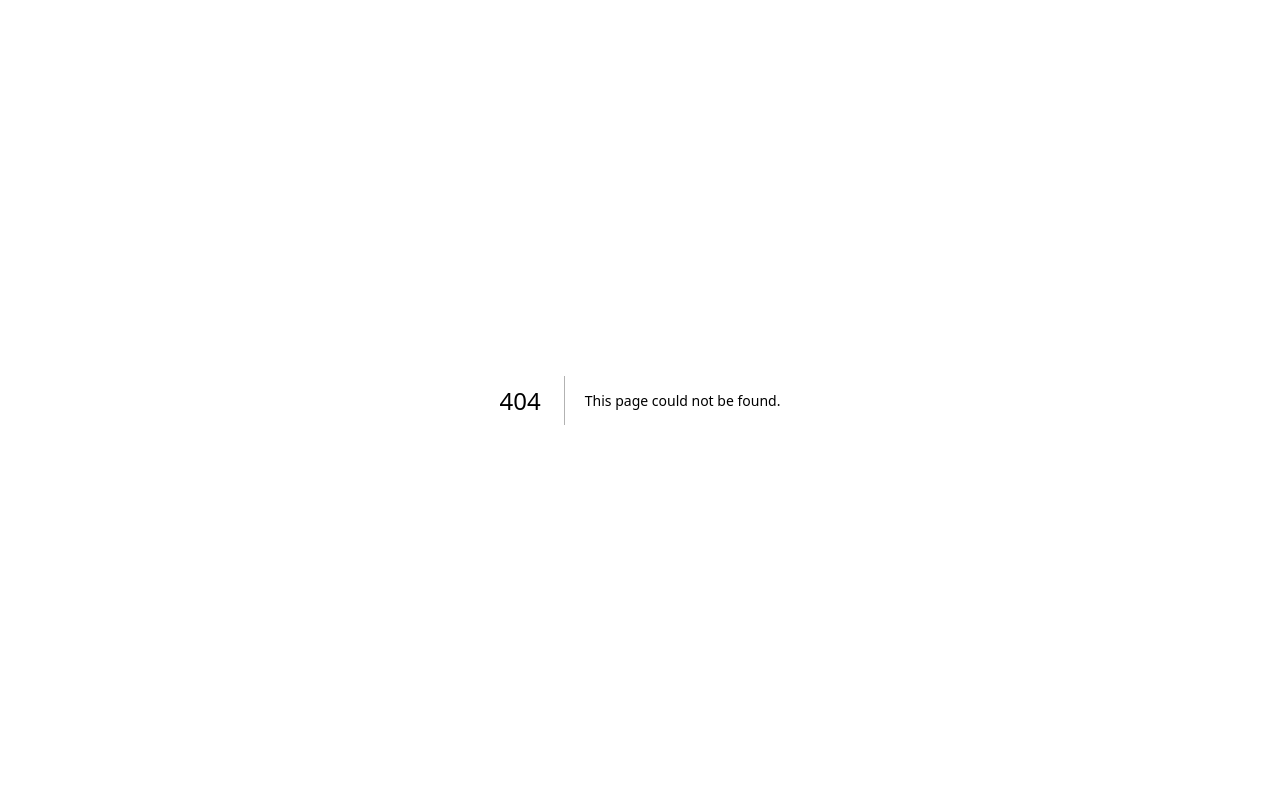
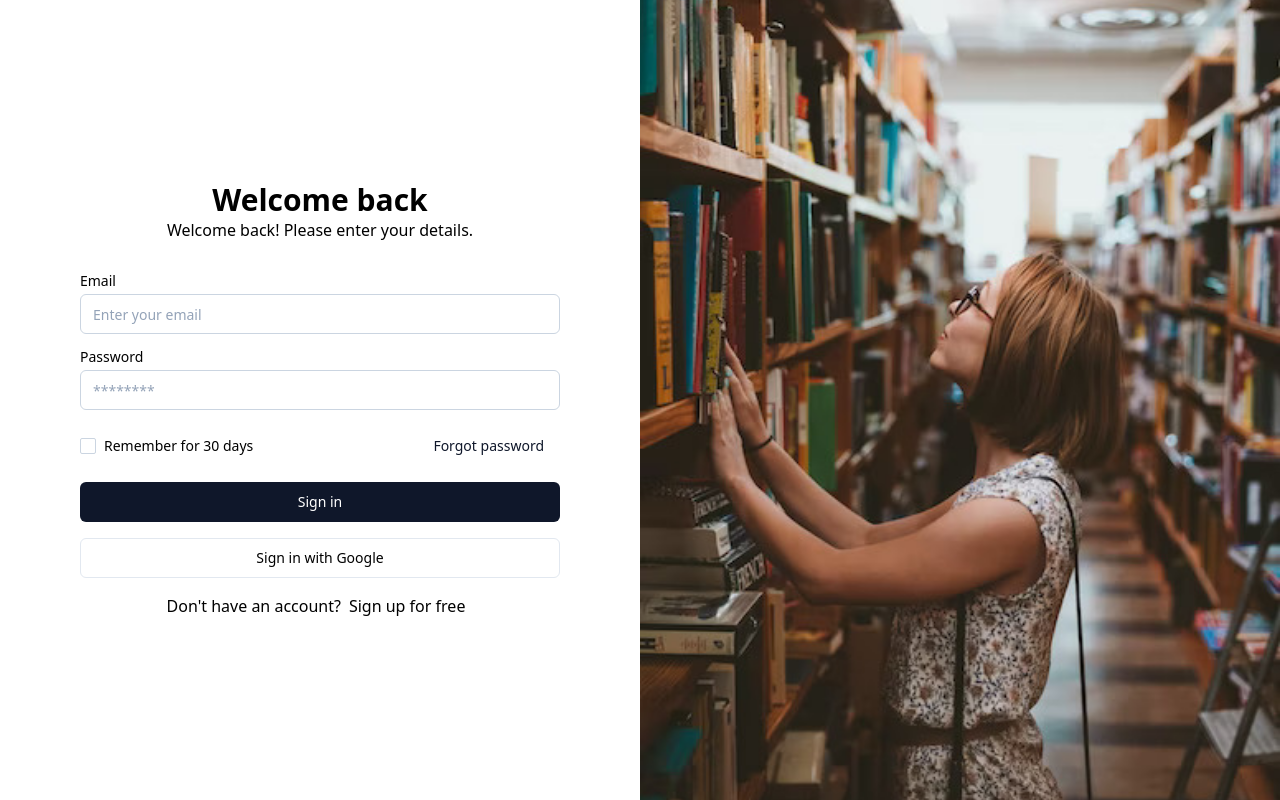
Before and after one commit to ZakMH/photo-hub, a Next.js app: page /login in a window 1280 px wide. Before the commit this address had no page. Built offline with nearby package versions, Linux system fonts and the light colour scheme.

Commit message:
Create login page

```diff
--- /dev/null
+++ b/src/app/login/page.tsx
@@ -0,0 +1,109 @@
+"use client";
+
+import { FormEvent, useState } from "react";
+import Image from "next/image";
+import { useRouter } from "next/navigation";
+// import { Button, Checkbox, Input, Label } from '@/components/ui';
+import { Button, Checkbox, Input, Label } from "../components/ui";
+
+export default function LoginPage() {
+  const { push } = useRouter();
+  const [error, setError] = useState("");
+  const [form, setForm] = useState({
+    email: "",
+    password: "",
+  });
+
+  const handleChange = (name: string, value: string) => {
+    setForm((prev) => ({
+      ...prev,
+      [name]: value,
+    }));
+  };
+
+  async function handleSubmit(e: FormEvent<HTMLFormElement>) {
+    try {
+      e.preventDefault();
+      if (!form.email || !form.password) {
+        return setError("Make sure to enter a valid email and password!");
+      }
+      console.log(form);
+      push("/");
+    } catch (error) {
+      setError("Something went wrong!");
+      console.log(error);
+    }
+  }
+
+  return (
+    <main className="w-full grid md:grid-cols-2">
+      <div className="container flex justify-center items-center flex-col gap-8">
+        <div className="text-center">
+          <h1 className="font-bold text-3xl">Welcome back</h1>
+          <p className="">Welcome back! Please enter your details.</p>
+        </div>
+        <div className="w-full">
+          <form onSubmit={handleSubmit} className="space-y-4">
+            {error && (
+              <div className="w-full rounded-md bg-red-50 border-red-400 border-2 p-4 text-center text-red-500">
+                <p className="">{error}</p>
+              </div>
+            )}
+            <div className="grid w-full items-center gap-1.5">
+              <Label htmlFor="email">Email</Label>
+              <Input
+                onChange={(e) => handleChange(e.target.name, e.target.value)}
+                type="email"
+                name="email"
+                id="email"
+                placeholder="Enter your email"
+              />
+            </div>
+            <div className="grid w-full items-center gap-1.5">
+              <Label htmlFor="password">Password</Label>
+              <Input
+                onChange={(e) => handleChange(e.target.name, e.target.value)}
+                type="password"
+                name="password"
+                id="password"
+                placeholder="********"
+              />
+            </div>
+            <div className="flex justify-between items-center">
+              <div className="flex items-center space-x-2">
+                <Checkbox id="terms" />
+                <Label htmlFor="terms">Remember for 30 days</Label>
+              </div>
+              <Button variant="link">Forgot password</Button>
+            </div>
+            <div className="flex flex-col gap-4">
+              <Button type="submit" variant="default">
+                Sign in
+              </Button>
+              <Button type="button" variant="outline">
+                Sign in with Google
+              </Button>
+            </div>
+            <div className="text-center">
+              <p className="">
+                Don&#39;t have an account?
+                <span className="font-medium mx-2 hover:underline cursor-pointer">
+                  Sign up for free
+                </span>
+              </p>
+            </div>
+          </form>
+        </div>
+      </div>
+      <figure className="w-full h-screen hidden md:block overflow-hidden">
+        <Image
+          width={388}
+          height={581}
+          src="/login-side.jpg"
+          alt=""
+          className="object-cover w-full h-full"
+        />
+      </figure>
+    </main>
+  );
+}
--- a/tailwind.config.js
+++ b/tailwind.config.js
@@ -2,6 +2,16 @@
 module.exports = {
   content: ["./src/**/*.{js,ts,jsx,tsx}"],
   theme: {
+    container: {
+      center: true,
+      padding: {
+        DEFAULT: "1rem",
+        sm: "2rem",
+        lg: "4rem",
+        xl: "5rem",
+        "2xl": "6rem",
+      },
+    },
     extend: {},
   },
   plugins: [],
```
Also changed, not shown: public/login-side.jpg (added).
